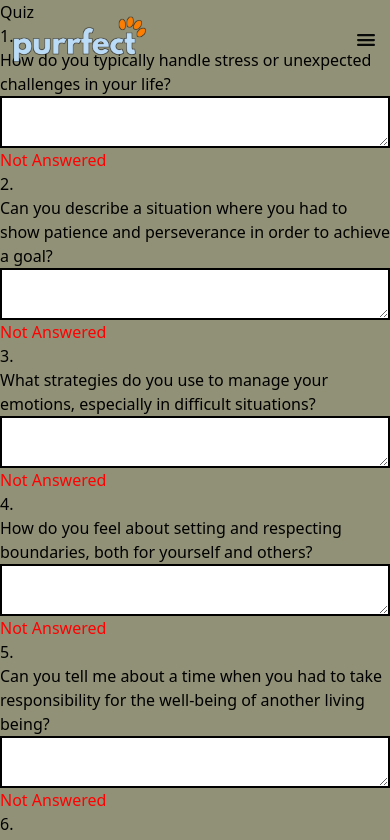
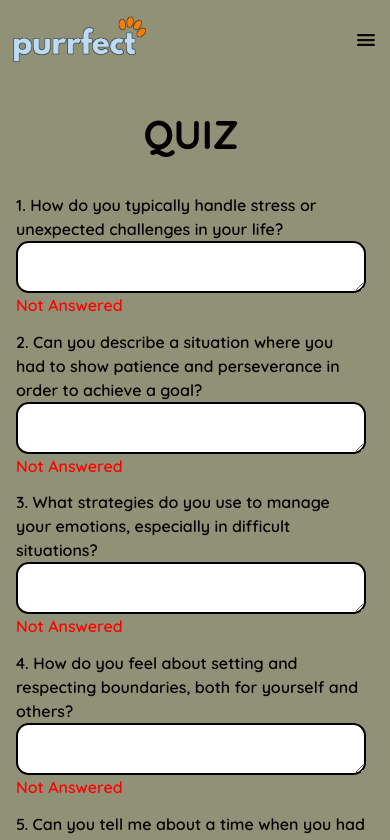
Before and after one commit to PekaVengers/PurrfectPal, a React (Vite) app in the folder client/: page /quiz in a window 390 px wide. Shown: the top 840 px of the page. Built offline with nearby package versions, Linux system fonts and the light colour scheme; no server answers.

Commit message:
major: add quiz page

```diff
--- a/client/src/components/psycho_quiz/PsychoQuiz.jsx
+++ b/client/src/components/psycho_quiz/PsychoQuiz.jsx
@@ -1,8 +1,26 @@
-import {useState} from 'react'
-import { Quiz } from './Quiz';
+import { useState } from "react";
+import { Quiz } from "./Quiz";
+import { Form } from "react-router-dom";
+import apiRequest from "../../utils/apiRequest";
+
+export async function action({ request }) {
+  const formData = await request.formData();
+  formData.forEach((data, key) => {
+    console.log(`Key = ${key} : Value = ${data}`);
+  });
+  try {
+    const res = await apiRequest("/api/quiz/", "POST", formData);
+    console.log(res);
+  } catch (error) {
+    console.log(error);
+    return error.response.data;
+  }
+  return null;
+}
+
 const PsychoQuiz = () => {
-    const {questions} = Quiz;
-    const [answers, setAnswers] = useState(Array(questions.length).fill(''));
+  const { questions } = Quiz;
+  const [answers, setAnswers] = useState(Array(questions.length).fill(""));
   const [answered, setAnswered] = useState(Array(questions.length).fill(false));
 
   const handleAnswerChange = (index, event) => {
@@ -11,32 +29,45 @@ const PsychoQuiz = () => {
     setAnswers(newAnswers);
 
     const newAnswered = [...answered];
-        newAnswered[index] = event.target.value.trim() !== ''; // Check if answer is not empty
+    newAnswered[index] = event.target.value.trim() !== ""; // Check if answer is not empty
     setAnswered(newAnswered);
   };
 
   return (
-    <div className='bg-[#919177]'>
-        <div>
-            <h1>Quiz</h1>
-            {
-                questions.map((ques, index)=>{
+    <div className="w-full bg-[#919177] font-primary font-semibold">
+      <Form method="POST" className="max-w-[98%] mt-[5rem] gsm:mt-[8rem] px-[1rem] py-[0.5rem] flex flex-col justify-center items-center">
+        <h1 className="text-[2.5rem] vsm:text-[4.5rem] md:text-[6rem] font-primary uppercase font-bold my-[1rem]">
+          Quiz
+        </h1>
+        <div className="questions md:w-[80%] lg:w-[75%] xl:w-[70%]">
+          {questions.map((ques, index) => {
             return (
-                        <div key={index} className='flex flex-col'>
-                            {index+1}. <h3>{ques.question}</h3>
-                            <textarea required className='border-2 border-black' type="text" value={answers[index]} onChange={(event) => handleAnswerChange(index, event)}/>
+              <div key={index} className="flex flex-col my-[0.8rem]">
+                <h3 className="md:text-[1.5rem]">
+                  {index + 1}. {ques.question}
+                </h3>
+                <textarea
+                  required
+                  className="pl-2 rounded-[0.8rem] border-2 border-black"
+                  type="text"
+                  value={answers[index]}
+                  onChange={(event) => handleAnswerChange(index, event)}
+                />
                 {answered[index] ? (
-                                <p style={{ color: 'green' }}>Answered</p>
+                  <p style={{ color: "#004225" }}>Answered</p>
                 ) : (
-                                <p style={{ color: 'red' }}>Not Answered</p>
+                  <p style={{ color: "red" }}>Not Answered</p>
                 )}
               </div>
-                    )
-                })
-            }
+            );
+          })}
         </div>
+        <button type="submit" className="bg-[#BBDDF9] font-bold cursor-pointer uppercase mt-[1rem] mb-[2rem] px-[1rem] py-[0.3rem] gsm:px-[2rem] gsm:py-[0.5rem] gsm:text-[1.5rem] rounded-[0.5rem] hover:bg-[#D9D9D9]">
+          Submit
+        </button>
+      </Form>
     </div>
-  )
-}
+  );
+};
 
-export default PsychoQuiz
+export default PsychoQuiz;
```
Lines whose indentation alone changed are shown as unchanged.
